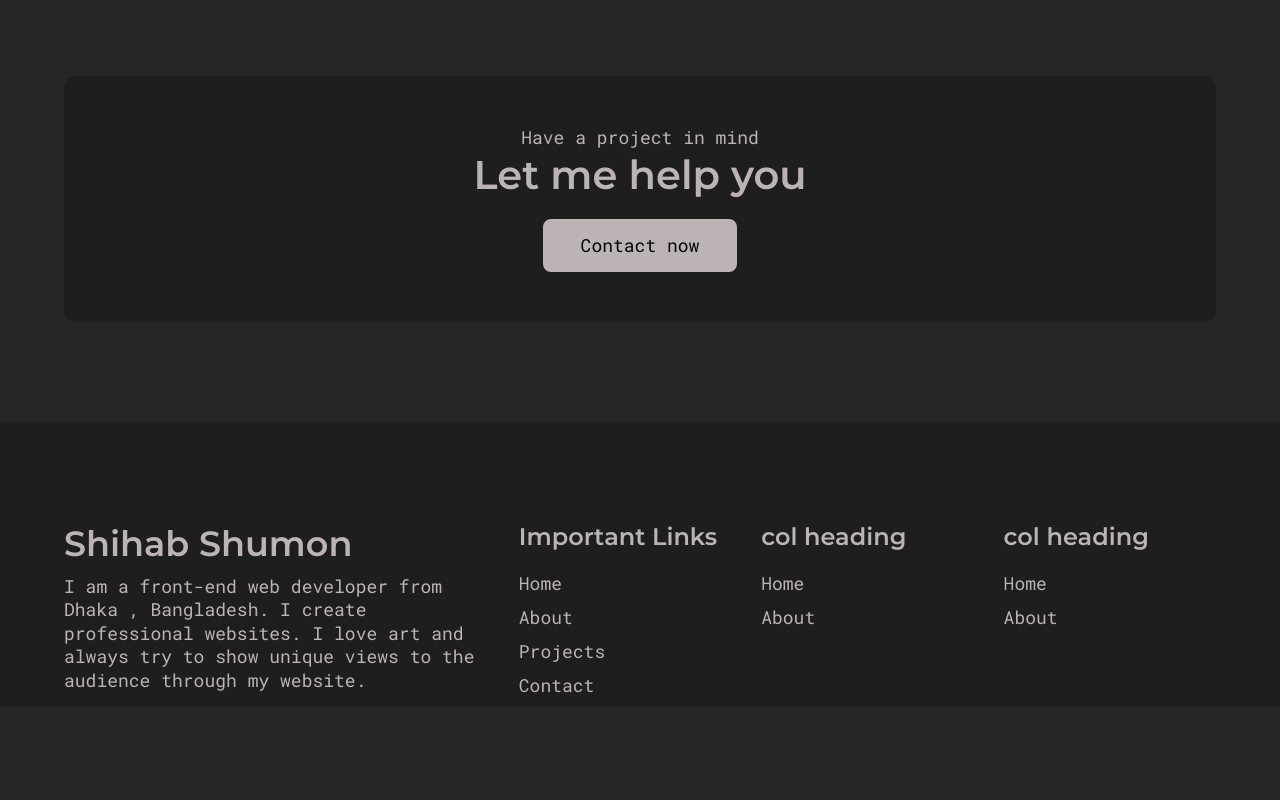
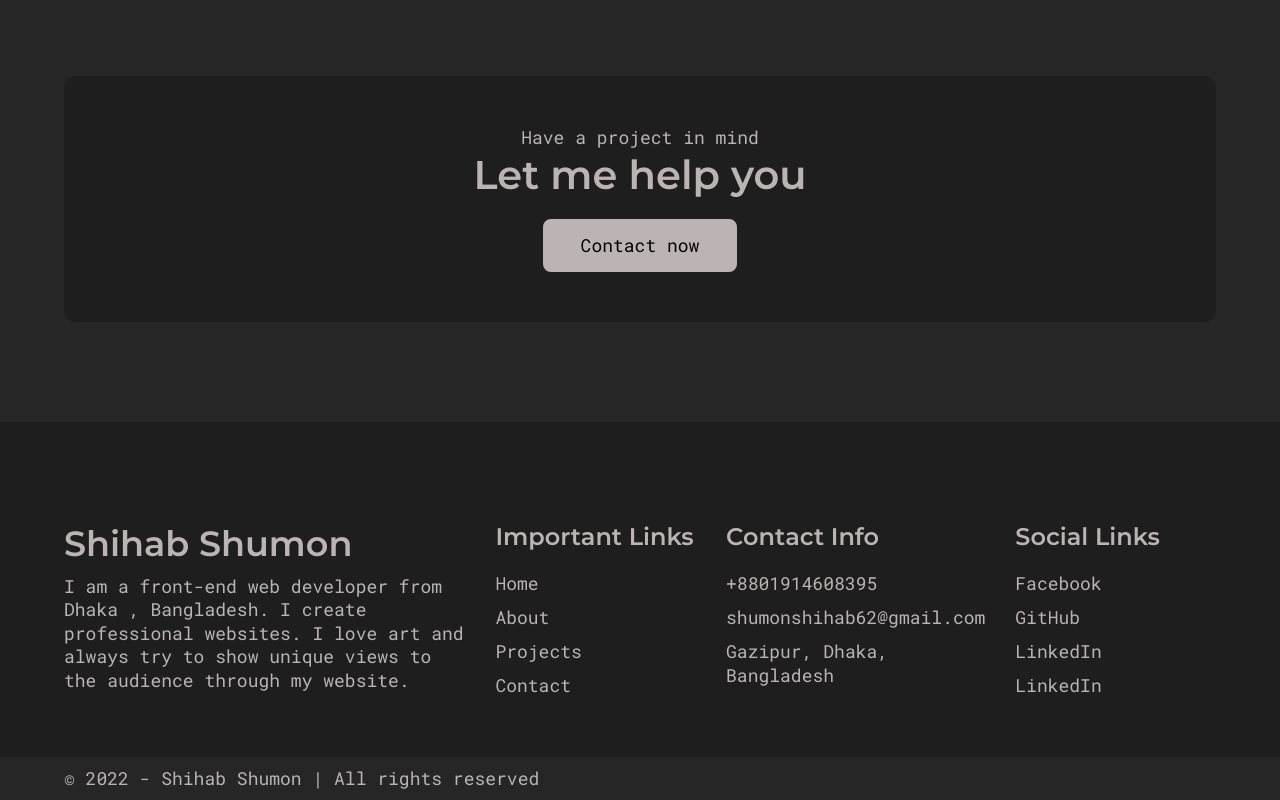
Before and after one commit to shihab91/shihab-s-portfolio, a React (Create React App) app: page / in a window 1280 px wide. Shown: the part 3987-4787 px from the top of the page. Before the commit the page ends 4694 px from the top, so only its background shows below. Built offline with nearby package versions, Linux system fonts and the light colour scheme; the HTML template or start-up script is replaced by a standard one; a web font is replaced by a local one.

Commit message:
done with the footer section

```diff
--- a/src/App.js
+++ b/src/App.js
@@ -2,6 +2,7 @@
 /* eslint-disable prettier/prettier */
 import React from "react";
 import { BrowserRouter as Router, Route, Switch } from "react-router-dom";
+import Footer from "./components/Footer";
 import NavMenu from "./components/NavMenu";
 import About from "./pages/About";
 import Contact from "./pages/Contact";
@@ -30,6 +31,7 @@ export default function App() {
             <Home />
           </Route>
         </Switch>
+        <Footer />
       </Router>
     </>
   );
--- a/src/components/Footer.js
+++ b/src/components/Footer.js
@@ -24,6 +24,34 @@ const FooterStyle = styled.div`
     font-size: 3.5rem;
     margin-bottom: 1rem;
   }
+  .copyright {
+    background-color: var(--dark-bg);
+    text-align: left;
+    padding: 1rem 0;
+    margin-top: 5rem;
+    .para {
+      margin-left: 0;
+    }
+  }
+  @media only screen and (max-width: 768px) {
+    .container {
+      flex-direction: column;
+      gap: 0rem;
+      & > div {
+        margin-top: 5rem;
+      }
+    }
+    .footer__col1 .para {
+      max-width: 100%;
+    }
+    .copyright {
+      .container {
+        div {
+          margin-top: 0;
+        }
+      }
+    }
+  }
 `;
 
 export default function Footer() {
@@ -44,32 +72,74 @@ export default function Footer() {
             links={[
               {
                 title: "Home",
-                path: "/home",
-                type: "link",
+                path: "/",
+                type: "Link",
               },
               {
+                type: "Link",
                 title: "About",
                 path: "/about",
-                type: "link",
               },
               {
+                type: "Link",
                 title: "Projects",
                 path: "/projects",
-                type: "link",
               },
               {
+                type: "Link",
                 title: "Contact",
                 path: "/contact",
-                type: "link",
               },
             ]}
           />
         </div>
         <div className="footer__col3">
-          <FooterCol />
+          <FooterCol
+            heading="Contact Info"
+            links={[
+              {
+                title: "+8801914608395",
+                path: "tel:+8801914608395",
+              },
+              {
+                title: "shumonshihab62@gmail.com",
+                path: "mailto:shumonshihab62@gmail.com",
+              },
+              {
+                title: "Gazipur, Dhaka, Bangladesh",
+                path:
+                  "https://www.google.com/maps/@24.0371764,90.289241,1130m/data=!3m1!1e3",
+              },
+            ]}
+          />
         </div>
         <div className="footer__col4">
-          <FooterCol />
+          <FooterCol
+            heading="Social Links"
+            links={[
+              {
+                title: "Facebook",
+                path: "https://www.facebook.com/mdshihab.shumon.3",
+              },
+              {
+                title: "GitHub",
+                path: "https://github.com/shihab91/",
+              },
+              {
+                title: "LinkedIn",
+                path: "https://www.linkedin.com/in/shihab-shumon/",
+              },
+              {
+                title: "LinkedIn",
+                path: "https://www.linkedin.com/in/shihab-shumon/",
+              },
+            ]}
+          />
+        </div>
+      </div>
+      <div className="copyright">
+        <div className="container">
+          <PText>© 2022 - Shihab Shumon | All rights reserved</PText>
         </div>
       </div>
     </FooterStyle>
--- a/src/components/FooterCol.js
+++ b/src/components/FooterCol.js
@@ -22,12 +22,12 @@ export default function FooterCol({
   heading = "col heading",
   links = [
     {
-      type: "link",
+      type: "Link",
       title: "Home",
       path: "/home",
     },
     {
-      type: "link",
+      type: "Link",
       title: "About",
       path: "/about",
     },
@@ -39,8 +39,8 @@ export default function FooterCol({
       <ul>
         {links.map((link, index) => (
           <li key={index}>
-            {link.type === "link" ? (
-              <Link to={ProjectItem.path}>{link.title} </Link>
+            {link.type === "Link" ? (
+              <Link to={link.path}>{link.title} </Link>
             ) : (
               <a href={link.path} target="_blank" rel="noreferrer">
                 {link.title}{" "}
--- a/src/pages/Home.js
+++ b/src/pages/Home.js
@@ -3,7 +3,6 @@
 import React from "react";
 import About from "../components/About";
 import ContactBanner from "../components/ContactBanner";
-import Footer from "../components/Footer";
 import HeroSection from "../components/HeroSection";
 import ProjectSection from "../components/ProjectSection";
 import Services from "../components/Services";
@@ -18,7 +17,6 @@ export default function Home() {
       <ProjectSection />
       <Testimonial />
       <ContactBanner />
-      <Footer />
     </>
   );
 }
```
